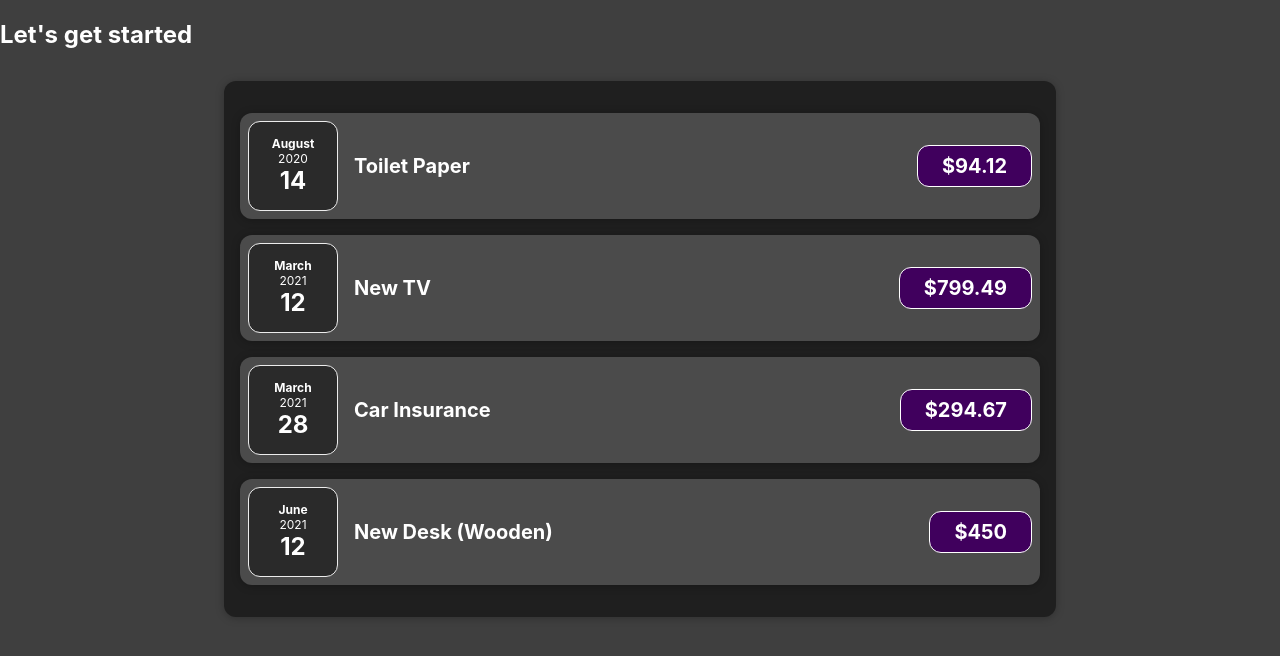
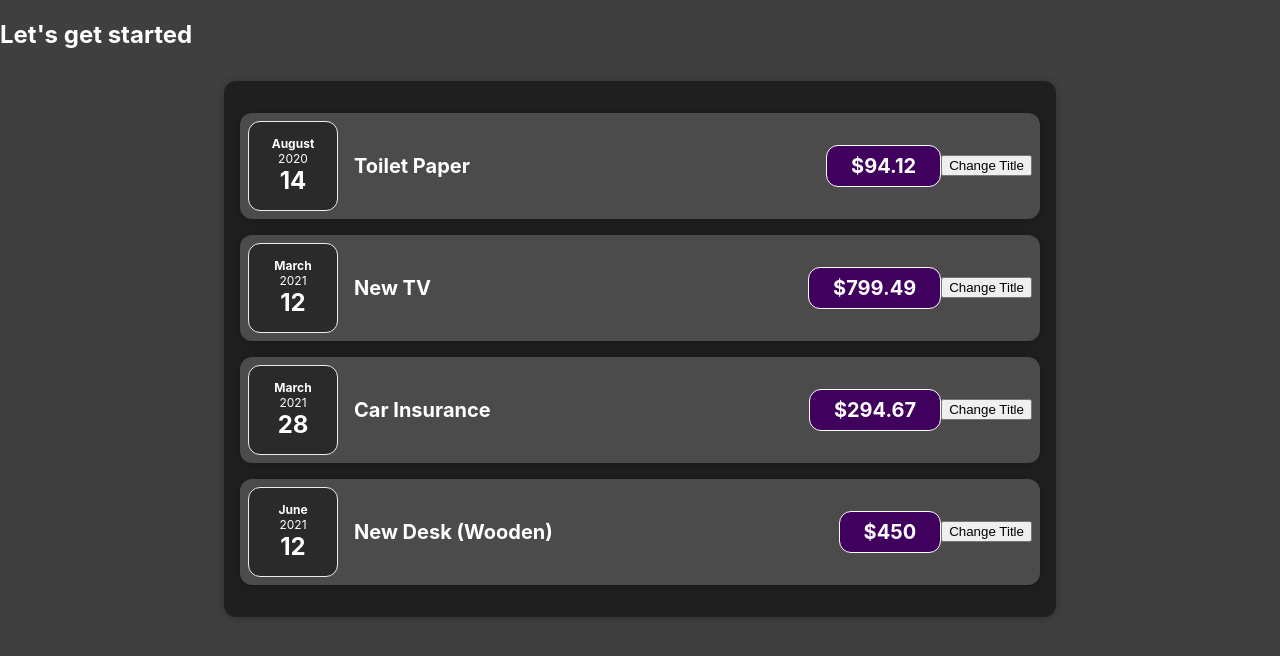
Before and after one commit to imsauravk/react-demo, a React (Create React App) app: page / in a window 1280 px wide. Shown: the top 656 px of the page. Built offline with nearby package versions, Linux system fonts and the light colour scheme.

Commit message:
State - 1 Added value changing feature using State

```diff
--- a/src/App.js
+++ b/src/App.js
@@ -1,6 +1,6 @@
 import Expenses from "./components/Expenses/Expenses";
 
-function App() {
+const App = () => {
   const expenses = [
     {
       id: "e1",
--- a/src/components/Expenses/ExpenseDate.js
+++ b/src/components/Expenses/ExpenseDate.js
@@ -1,6 +1,6 @@
 import './ExpenseDate.css';
 
-function ExpenseDate(props) {
+const ExpenseDate = (props) => {
   const month = props.date.toLocaleString("en-US", { month: "long" });
   const day = props.date.toLocaleString("en-US", { day: "2-digit" });
   const year = props.date.getFullYear();
--- a/src/components/Expenses/ExpenseItem.js
+++ b/src/components/Expenses/ExpenseItem.js
@@ -1,17 +1,24 @@
+import React, { useState } from 'react';
 import "./ExpenseItem.css";
 import ExpenseDate from "./ExpenseDate";
 import Card from '../UI/Card';
 
-function ExpenseItem(props) {
+const ExpenseItem = (props) => {
 
+const [title, setTitle] = useState(props.title);
 
+  const clickHandler = () => {
+    setTitle('Updated!');
+    console.log(title);
+  };
   return (
     <Card className="expense-item">
       <ExpenseDate date={props.date} />
       <div className="expense-item__description">
-        <h2>{props.title}</h2>
+        <h2>{title}</h2>
         <div className="expense-item__price">${props.amount}</div>
       </div>
+      <button onClick={clickHandler}>Change Title</button>
     </Card>
   );
 }
--- a/src/components/Expenses/Expenses.js
+++ b/src/components/Expenses/Expenses.js
@@ -2,7 +2,7 @@ import ExpenseItem from "./ExpenseItem";
 import './Expenses.css';
 import Card from '../UI/Card';
 
-function Expenses(props) {
+const Expenses = (props) => {
   return (
     <Card className="expenses">
       <ExpenseItem
--- a/src/components/UI/Card.js
+++ b/src/components/UI/Card.js
@@ -1,6 +1,6 @@
 import './Card.css';
 
-function Card(props) {
+const Card = (props) => {
     const classes = 'card ' + props.className;
     return <div className={classes}>{props.children}</div>
 }
```
